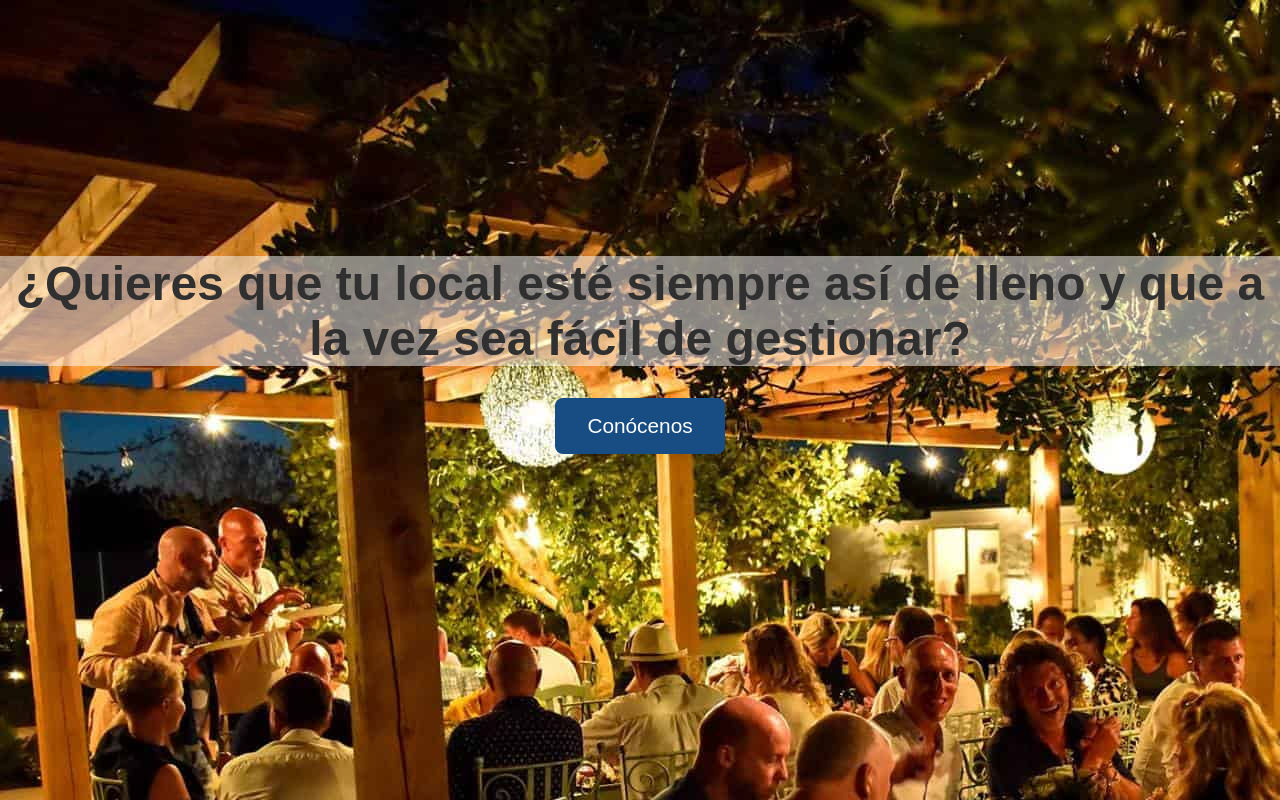
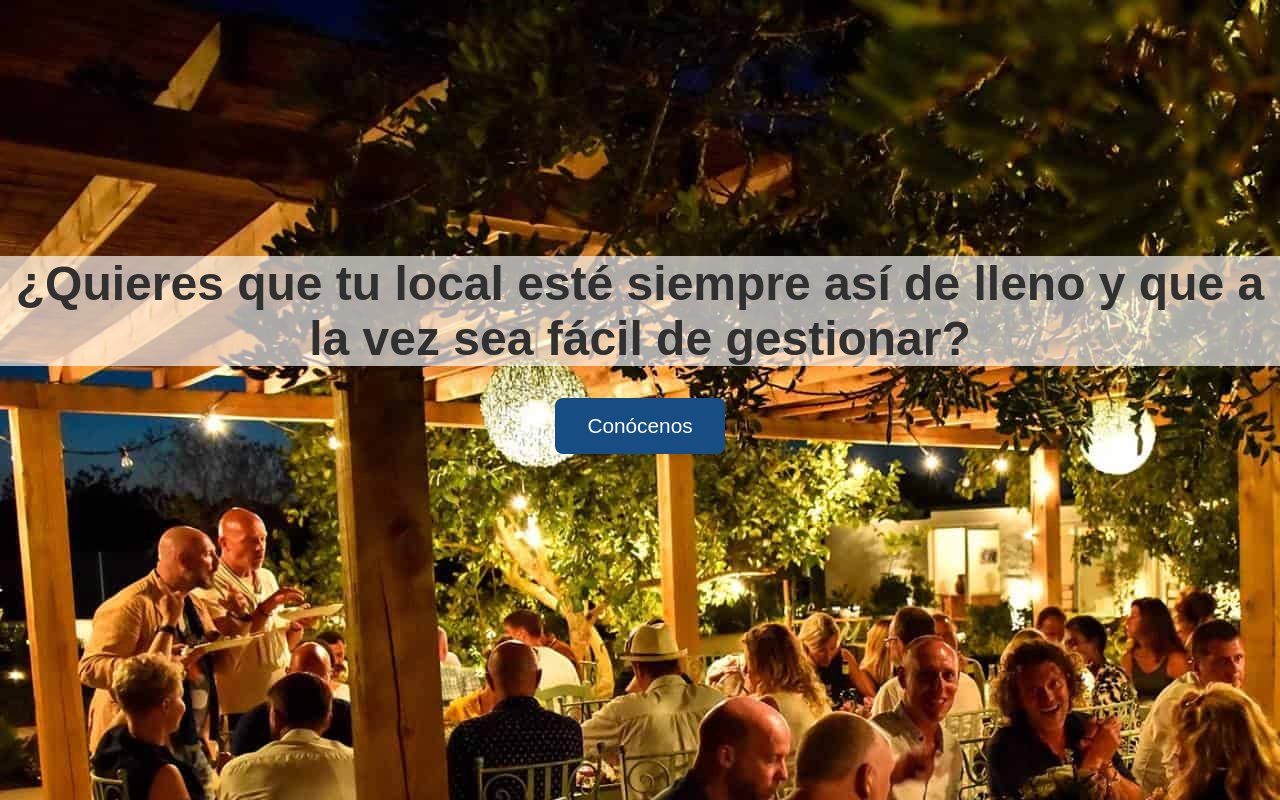
Before and after one commit to AnaBosch/MDA_P5-Isitio, a plain HTML site: page index.html in a window 1280 px wide. Drawn offline with Linux system fonts and the light colour scheme.

Commit message:
Corregida transparencia

```diff
--- a/global.css
+++ b/global.css
@@ -204,5 +204,5 @@ a { color: inherit; text-decoration: none; }
 .centro_landing h1 {
     font-size: 3em;
     color: #303030;
-    background: rgba(255,255,255,0.5);
+    background: rgba(255,255,255,0.65);
 }
```
